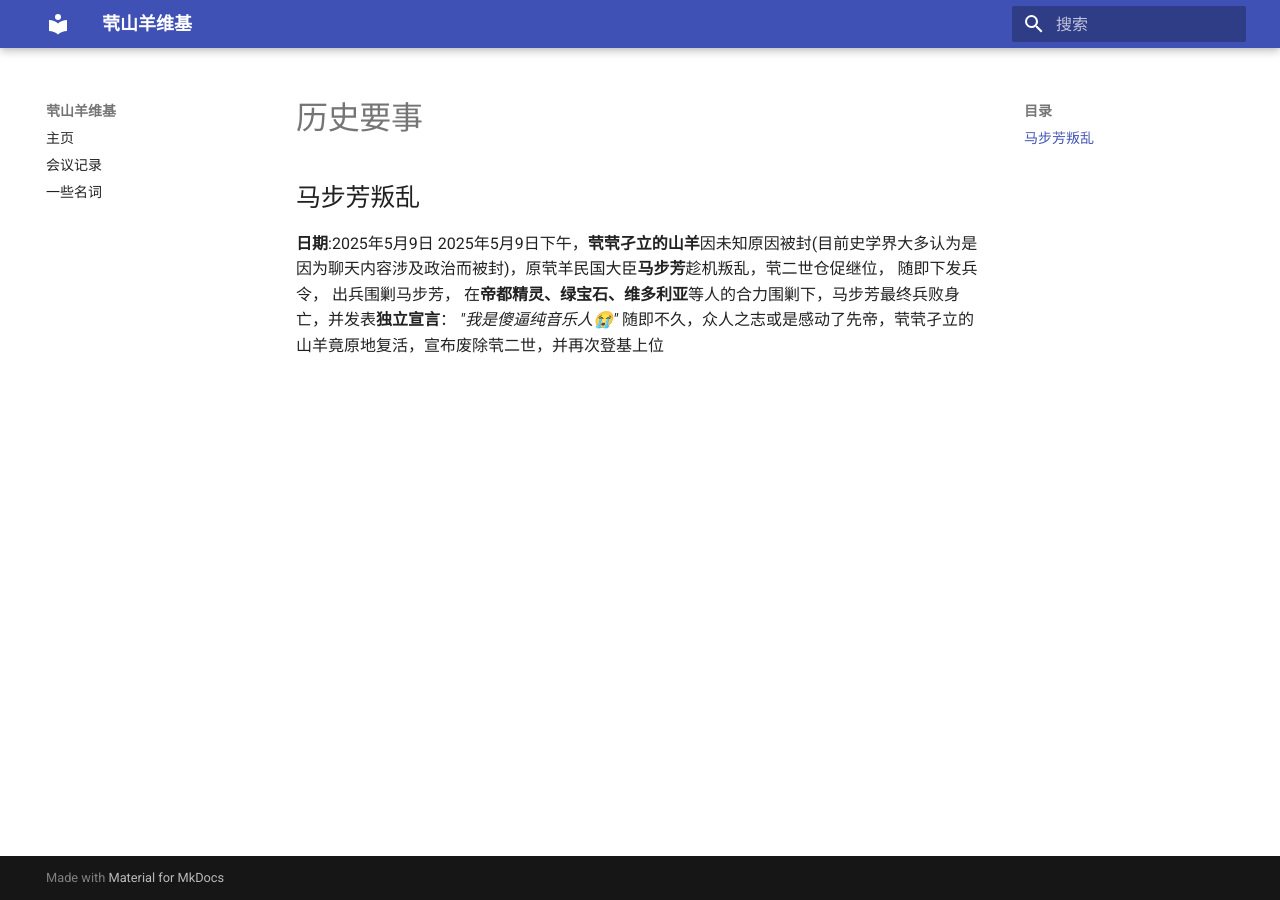
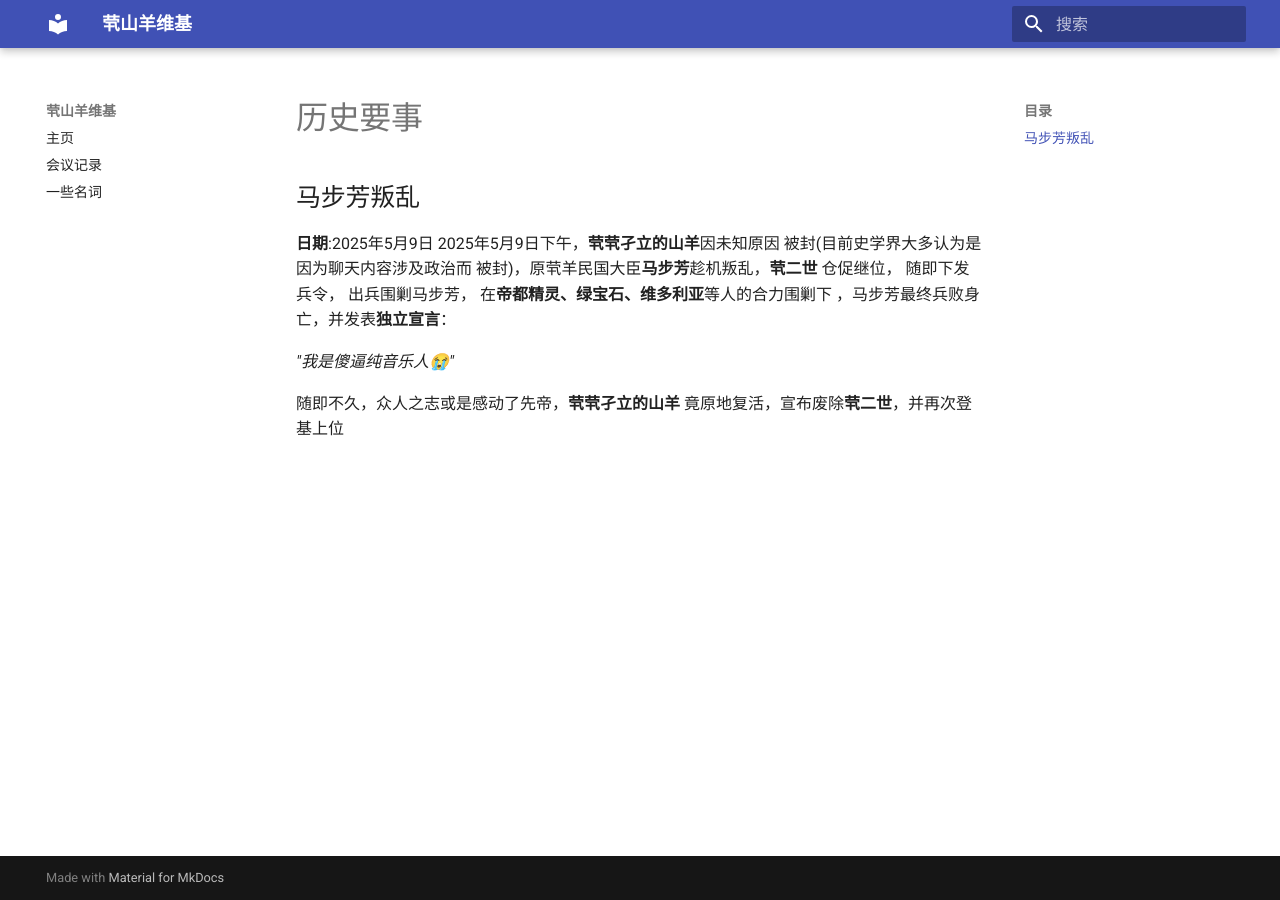
Before and after one commit to qqjldsy/GoatBook-Source, an MkDocs documentation site: the page built from docs/lsys.md, in a window 1280 px wide. Built offline with MkDocs 1.6.1 and Material for MkDocs 9.7.7, drawn with Linux system fonts in a browser that asks for light colours.

```diff
--- a/docs/lsys.md
+++ b/docs/lsys.md
@@ -2,6 +2,14 @@
 
 ## 马步芳叛乱
 **日期**:2025年5月9日
-2025年5月9日下午，**茕茕孑立的山羊**因未知原因被封(目前史学界大多认为是因为聊天内容涉及政治而被封)，原茕羊民国大臣**马步芳**趁机叛乱，茕二世仓促继位， 随即下发兵令， 出兵围剿马步芳， 在**帝都精灵、绿宝石、维多利亚**等人的合力围剿下，马步芳最终兵败身亡，并发表**独立宣言**：
+2025年5月9日下午，**茕茕孑立的山羊**因未知原因
+被封(目前史学界大多认为是因为聊天内容涉及政治而
+被封)，原茕羊民国大臣**马步芳**趁机叛乱，**茕二世**
+仓促继位， 随即下发兵令， 出兵围剿马步芳，
+在**帝都精灵、绿宝石、维多利亚**等人的合力围剿下
+，马步芳最终兵败身亡，并发表**独立宣言**：
+
 *"我是傻逼纯音乐人😭"*
-随即不久，众人之志或是感动了先帝，茕茕孑立的山羊竟原地复活，宣布废除茕二世，并再次登基上位
+
+随即不久，众人之志或是感动了先帝，**茕茕孑立的山羊**
+竟原地复活，宣布废除**茕二世**，并再次登基上位
```
